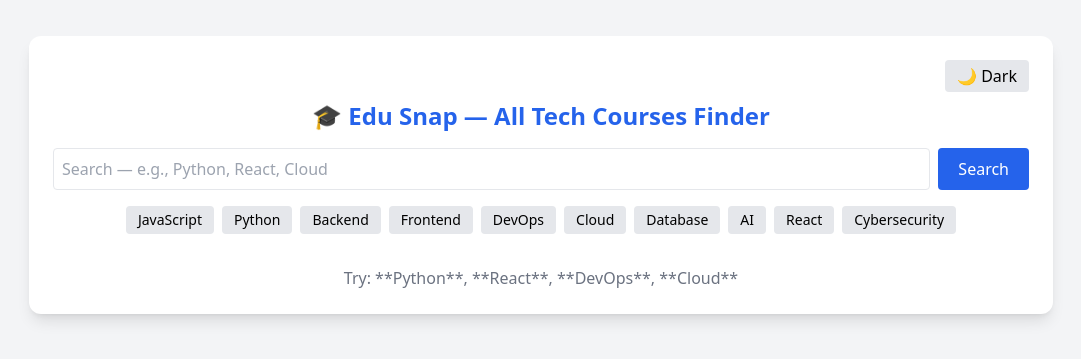
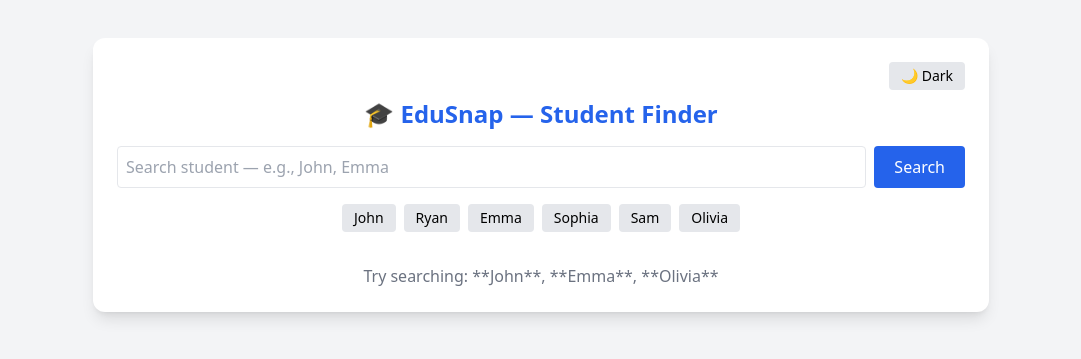
Before and after one commit to Tejas2913/Image_Fetcher_API, a React (Vite) app: page / in a window 1280 px wide. Shown: the part 225-584 px from the top of the page, without its empty margins (99-1180 px from the left). Built offline with nearby package versions, Linux system fonts and the light colour scheme.

Commit message:
Update App.jsx

```diff
--- a/src/App.jsx
+++ b/src/App.jsx
@@ -3,53 +3,32 @@ import axios from "axios";
 
 function App() {
   const [keyword, setKeyword] = useState("");
-  const [courses, setCourses] = useState([]);
+  const [students, setStudents] = useState([]);
   const [loading, setLoading] = useState(false);
   const [darkMode, setDarkMode] = useState(false);
 
   const suggestions = [
-    "JavaScript", "Python", "Backend", "Frontend", "DevOps",
-    "Cloud", "Database", "AI", "React", "Cybersecurity"
+    "John", "Ryan", "Emma", "Sophia", "Sam", "Olivia"
   ];
 
-  const filters = [
-    "JavaScript", "Python", "Fullstack", "Backend",
-    "Frontend", "Cloud", "Database", "DevOps", "AI"
-  ];
-
-  const placeholderImg =
-    "https://via.placeholder.com/150/2563eb/ffffff?text=Course";
-
-  const searchCourses = async (e) => {
+  const fetchStudents = async (e) => {
     if (e?.preventDefault) e.preventDefault();
     setLoading(true);
 
     try {
-      const res = await axios.get(
-        "https://api.sampleapis.com/codingresources/codingResources"
+      const res = await axios.get("https://dummyjson.com/users");
+      const data = res.data.users;
+
+      const filtered = data.filter(
+        (u) =>
+          u.firstName.toLowerCase().includes(keyword.toLowerCase()) ||
+          u.lastName.toLowerCase().includes(keyword.toLowerCase()) ||
+          u.university?.toLowerCase().includes(keyword.toLowerCase())
       );
 
-      const term = keyword.toLowerCase();
-
-      const filtered = res.data.filter(
-        (item) =>
-          item.title.toLowerCase().includes(term) ||
-          item.description.toLowerCase().includes(term) ||
-          item.categories.join(" ").toLowerCase().includes(term)
-      );
-
-      const formatted = filtered.map((c) => ({
-        title: c.title,
-        description: c.description,
-        link: c.url,
-        category: c.categories.join(", "),
-        free: c.free,
-        image: placeholderImg
-      }));
-
-      setCourses(formatted);
+      setStudents(filtered);
     } catch (err) {
-      alert("Error fetching courses");
+      alert("API Fetch Failed");
     }
 
     setLoading(false);
@@ -59,29 +38,31 @@ function App() {
     <div className={darkMode ? "dark" : ""}>
       <div className="min-h-screen bg-gray-100 dark:bg-gray-900 flex justify-center items-center p-4">
 
-        <div className="max-w-5xl w-full bg-white dark:bg-gray-800 p-6 rounded-xl shadow-lg">
+        <div className="max-w-4xl w-full bg-white dark:bg-gray-800 p-6 rounded-xl shadow-lg">
 
-          {/* Dark mode */}
+          {/* Theme */}
           <div className="flex justify-end mb-2">
             <button
-              className="px-3 py-1 rounded bg-gray-200 dark:bg-gray-700 dark:text-white"
               onClick={() => setDarkMode(!darkMode)}
+              className="px-3 py-1 bg-gray-200 dark:bg-gray-700 rounded text-sm dark:text-white"
             >
               {darkMode ? "☀ Light" : "🌙 Dark"}
             </button>
           </div>
 
           <h1 className="text-2xl font-bold text-center mb-4 text-blue-600 dark:text-blue-300">
-            🎓 Edu Snap — All Tech Courses Finder
+            🎓 EduSnap — Student Finder
           </h1>
 
           {/* Search */}
-          <form onSubmit={searchCourses} className="flex gap-2 mb-4">
+          <form onSubmit={fetchStudents} className="flex gap-2 mb-4">
             <input
+              type="text"
               className="flex-1 p-2 border rounded dark:bg-gray-700 dark:text-white"
-              placeholder="Search — e.g., Python, React, Cloud"
+              placeholder="Search student — e.g., John, Emma"
               value={keyword}
               onChange={(e) => setKeyword(e.target.value)}
+              required
             />
             <button className="bg-blue-600 text-white px-5 rounded">
               {loading ? "..." : "Search"}
@@ -95,9 +76,9 @@ function App() {
                 key={i}
                 onClick={() => {
                   setKeyword(s);
-                  searchCourses();
+                  fetchStudents();
                 }}
-                className="px-3 py-1 text-sm rounded bg-gray-200 dark:bg-gray-700 dark:text-white"
+                className="px-3 py-1 rounded bg-gray-200 dark:bg-gray-700 text-sm dark:text-white"
               >
                 {s}
               </button>
@@ -106,38 +87,35 @@ function App() {
 
           {/* Loader */}
           {loading && (
-            <p className="text-center text-blue-500">Loading...</p>
+            <p className="text-center text-blue-500">Searching…</p>
           )}
 
-          {/* Results */}
+          {/* Students Grid */}
           <div className="grid sm:grid-cols-2 md:grid-cols-3 gap-4">
-            {courses.map((c, i) => (
-              <div key={i} className="bg-gray-100 dark:bg-gray-700 p-4 rounded shadow">
-                <img src={c.image} className="w-full h-36 object-cover rounded mb-2" />
-                <h2 className="font-bold dark:text-white">{c.title}</h2>
-                <p className="text-xs text-gray-500 dark:text-gray-300 line-clamp-2">{c.description}</p>
-                <p className="text-xs text-gray-400">
-                  <b>Category:</b> {c.category}
+            {students.map((u) => (
+              <div key={u.id} className="bg-gray-100 dark:bg-gray-700 p-4 rounded shadow">
+                <img
+                  src={u.image}
+                  className="w-24 h-24 rounded-full mx-auto mb-2 border"
+                  alt=""
+                />
+                <h2 className="font-bold text-center dark:text-white">
+                  {u.firstName} {u.lastName}
+                </h2>
+                <p className="text-sm text-center text-gray-600 dark:text-gray-300">{u.email}</p>
+                <p className="text-xs text-center text-gray-500 dark:text-gray-400 mt-1">
+                  {u.university || "Student"}
                 </p>
-                <p className="text-xs mb-1">
-                  {c.free ? "✅ Free" : "💲 Paid"}
-                </p>
-                <a
-                  href={c.link}
-                  target="_blank"
-                  className="block text-center bg-blue-600 text-white py-1 rounded text-sm"
-                >
-                  View Course
-                </a>
               </div>
             ))}
           </div>
 
-          {!loading && courses.length === 0 && (
+          {!loading && students.length === 0 && (
             <p className="text-center text-gray-500 dark:text-gray-300 mt-4">
-              Try: **Python**, **React**, **DevOps**, **Cloud**
+              Try searching: **John**, **Emma**, **Olivia**
             </p>
           )}
+
         </div>
       </div>
     </div>
```
